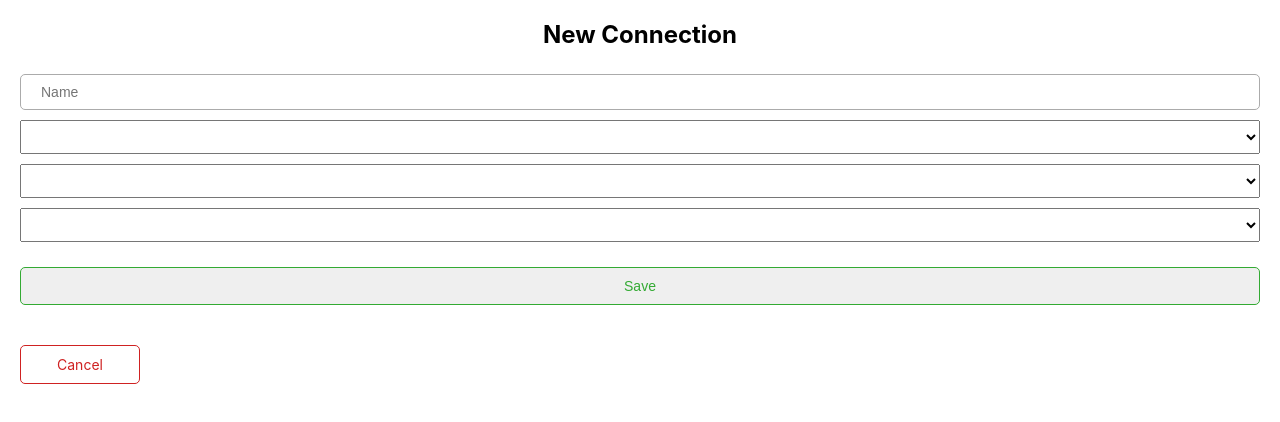
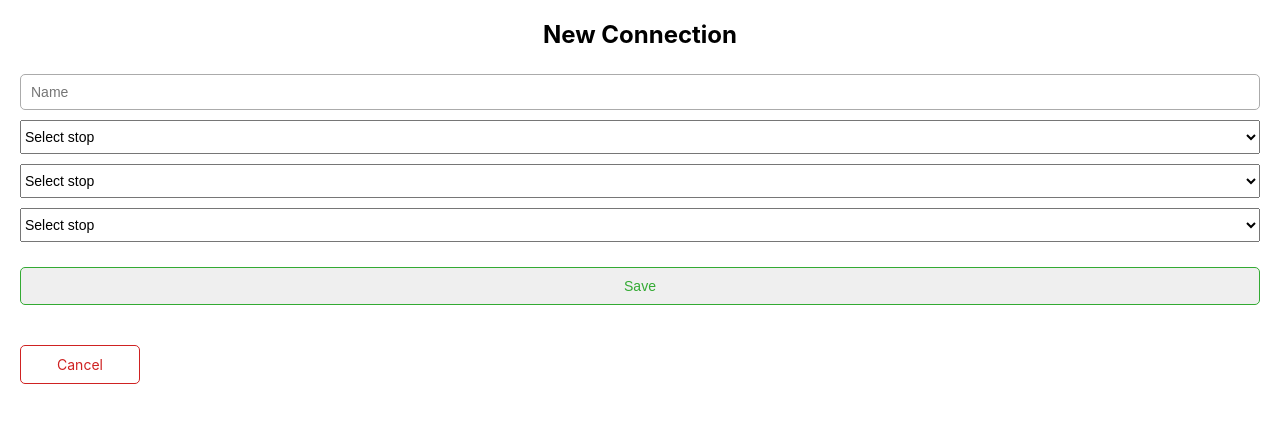
Before and after one commit to AmirSarkis12/connections-transport-app-symbiote, a React (Create React App) app in the folder connections-transport-app/: page /newconnection in a window 1280 px wide. Shown: the top 422 px of the page. Built offline with nearby package versions, Linux system fonts and the light colour scheme.

Commit message:
Populated ConnectionSelector from data
- Form now provides user with ability to select stops
- Added Add Connection Action
- Fixed a couple of warnings

```diff
--- a/connections-transport-app/src/App.js
+++ b/connections-transport-app/src/App.js
@@ -6,26 +6,10 @@ import './styles/styles.scss';
 const history = createBrowserHistory();
 
 class App extends React.Component {
-  constructor(props) {
-    super(props);
-    this.state = {
-      userConnections: 1,
-      connections: [
-        {
-          connection: {
-            stops: [
-            ]
-          }
-        }
-      ]
-    };
-  }
-
   render() {
     return (
       <PageRouter history={history} />
     );
-
   }
 
 }
--- a/connections-transport-app/src/components/ConnectionSelector.jsx
+++ b/connections-transport-app/src/components/ConnectionSelector.jsx
@@ -4,32 +4,58 @@ import { history } from '../App'
 import { Button } from './Buttons'
 import { connect } from 'react-redux';
 
-const sanitiseRoutes = () => {
-  console.log(DataSet.routes.map(route => route.title + " towards " + route.directions[0]));
-}
-
 // Home page which shows transport connections if they exist
 class ConnectionSelector extends React.Component {
-  componentDidMount() {
-    sanitiseRoutes();
+  constructor(props) {
+    super(props);
+    this.state = {
+      value: null
+    };
+
+    this.handleSubmit = this.handleSubmit.bind(this);
   }
 
-  onFormSubmit = (e) => {
-    e.preventDefault();
-    this.props.dispatch({ type: 'INCREMENTCOUNT' });
+
+  // Create a new connection object for adding to app state
+  collateInput = (event) => {
+    return {
+      connection: {
+        title: event.target.name.value,
+        stops: [event.target.stopOne.value, event.target.stopTwo.value, event.target.stopThree.value]
+      }
+    }
+
+  }
+
+  handleSubmit(event) {
+    event.preventDefault();
+    // Dispatch Add connection with collated form values
+    this.props.dispatch({ type: 'ADDCONNECTION', value: this.collateInput(event)});
+
+    // Go back to home page
     history.goBack();
-    console.log("form submitted");
-  };
+  }
 
   render() {
     return (
       <div>
-        <form class="connection-selector-form" onSubmit={this.onFormSubmit}>
-            <input class="name-input" type="text" name="name" placeholder="Name" />
-            {/* To Do: Populate forms with staton information */}
-            <select name="stop-1" />
-            <select name="stop-2" />
-            <select name="stop-3" />
+        <form className="connection-selector-form" onSubmit={this.handleSubmit}>
+          <input className="name-input" type="text" name="name" placeholder="Name" required />
+
+          <select name="stopOne" required>
+              <option value="">Select stop</option>
+              {DataSet.stops.map(stop => <option key={stop.title}>{stop.title}</option>)}
+            </select>
+
+          <select name="stopTwo">
+              <option value="">Select stop</option>
+              {DataSet.stops.map(stop => <option key={stop.title}>{stop.title}</option>)}
+            </select>
+
+          <select name="stopThree">
+              <option value="">Select stop</option>
+              {DataSet.stops.map(stop => <option key={stop.title}>{stop.title}</option>)}
+            </select>
             <Button classes="button positive" link="" label="Save" />
         </form>
       </div>
@@ -37,9 +63,10 @@ class ConnectionSelector extends React.Component {
   }
 }
 
+// Simplify component state as a subset of application state
 function mapStateToProps(state) {
   return {
-    count: state.count
+    connections: state.connections
   };
 }
 
--- a/connections-transport-app/src/components/Home.jsx
+++ b/connections-transport-app/src/components/Home.jsx
@@ -1,7 +1,6 @@
 import React from 'react';
 import { ButtonRoute } from './Buttons';
-import { App } from '../App'
-import Connections from './Connections';
+
 import { connect } from 'react-redux';
 
 // Home page which shows transport connections if they exist
@@ -10,18 +9,18 @@ class Home extends React.Component {
         return (
             <div>
                 <h2 className="title">My Connections</h2>
-                {App > 0 ? null : <p className="message">You do not have any connections.</p>}
-
+                {this.props.connections.length > 0 ? null : <p className="message">You do not have any connections.</p>}
+                {console.log(this.props.connections)}
                 <ButtonRoute classes="button positive centre" link="newconnection" label="Add New" />
             </div>
         );
     }
 }
 
+// Simplify component state as a subset of application state
 function mapStateToProps(state) {
     return {
-        count: state.count
-
+        connections: state.connections
     };
 }
 
--- a/connections-transport-app/src/components/PageRouter.jsx
+++ b/connections-transport-app/src/components/PageRouter.jsx
@@ -1,5 +1,5 @@
 import React from 'react';
-import { BrowserRouter as Router, Route, Link } from 'react-router-dom';
+import { BrowserRouter as Router, Route } from 'react-router-dom';
 import { ButtonRoute } from './Buttons';
 import Home from './Home';
 import ConnectionOption from './ConnectionSelector'
--- a/connections-transport-app/src/index.js
+++ b/connections-transport-app/src/index.js
@@ -7,16 +7,27 @@ import { App } from './App';
 
 import * as serviceWorker from './serviceWorker';
 
-const initialState = {
-    count: 0,
+const State = {
   connections: []
 };
 
-function reducer(state = initialState, action) {
+// const State = {
+//   connections: [
+//     {connections
+//       title: null,
+//       stops: []
+//     }
+//   ]
+// };
+
+
+function reducer(state = State, action) {
   switch (action.type) {
-        case 'INCREMENTCOUNT':
+    case 'ADDCONNECTION':
+      const newState = state.connections.slice();
+      newState.push(action.value);
       return {
-                count: state.count + 1
+        connections: newState
       };
     default:
       return state;
@@ -24,6 +35,7 @@ function reducer(state = initialState, action) {
 }
 
 const store = createStore(reducer);
+
 render(
     <Provider store={store}>
         <App />
--- a/connections-transport-app/src/styles/_partials/_forms.scss
+++ b/connections-transport-app/src/styles/_partials/_forms.scss
@@ -10,7 +10,7 @@
 
   .name-input {
     height: 34px;
-    padding: 0 20px;
+    padding: 0 10px;
     font-size: 14px;
     margin: 5px 0;
     border-radius: 5px;
```
Lines whose indentation alone changed are shown as unchanged.
